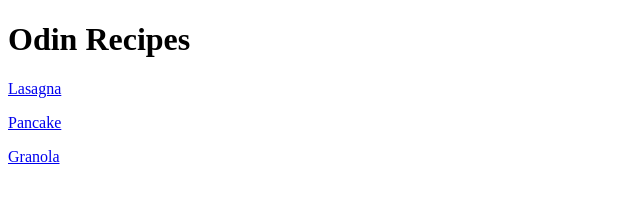
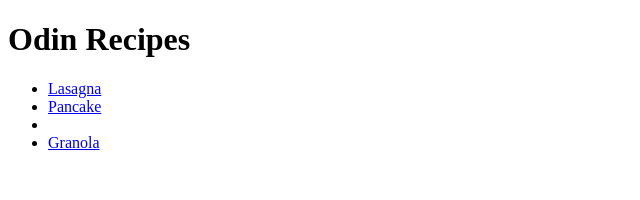
Before and after one commit to C-aMoreira/odin-recipes, a plain HTML site: page index.html in a window 1280 px wide. Shown: the whole page, without its empty margins (0-640 px from the left). Drawn offline with Linux system fonts and the light colour scheme.

Commit message:
organize index list

```diff
--- a/index.html
+++ b/index.html
@@ -7,11 +7,12 @@
 
 <body>
     <h1>Odin Recipes</h1>
-    <a href="recipes/lasagna.html">Lasagna</a>
+    <ul>
+    <li><a href="recipes/lasagna.html">Lasagna</a></li>
 
-    <p><a href="recipes/pancake.html">Pancake</a></p>
+    <li><a href="recipes/pancake.html">Pancake</a><li>
 
-    <p><a href="recipes/granola.html">Granola</a></p>
+    <li><a href="recipes/granola.html">Granola</a></li>
 </body>
 
  </html>
```
